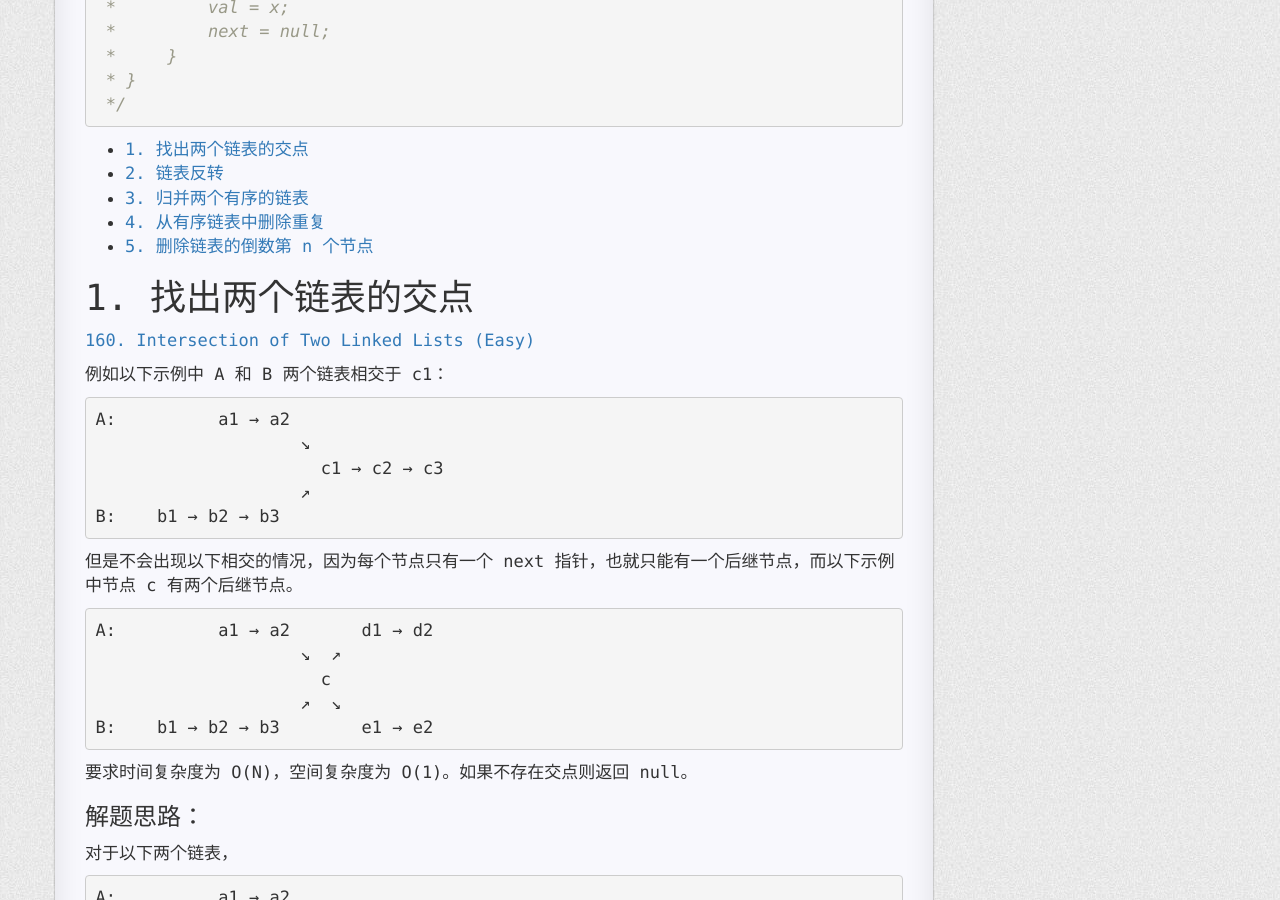
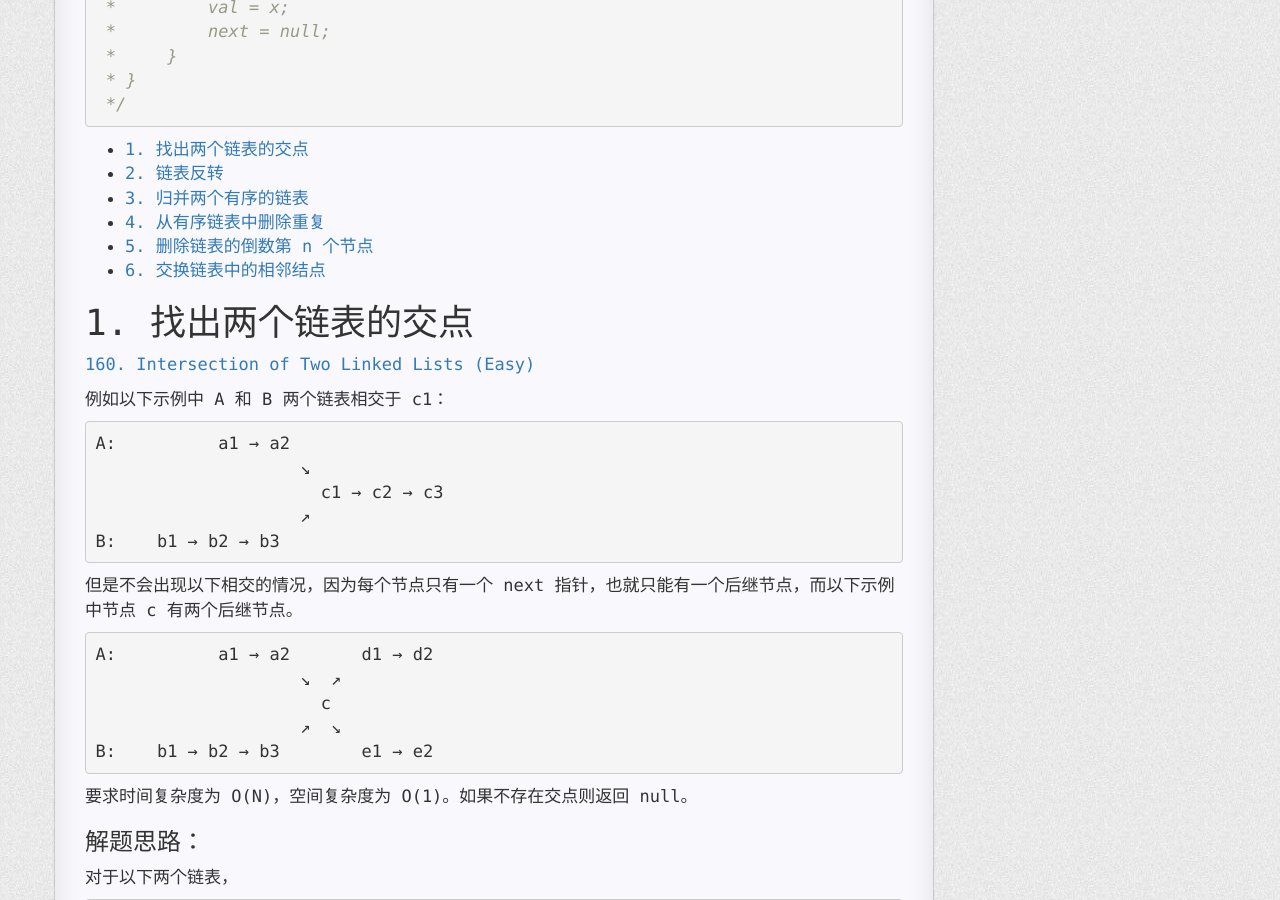
Before and after one commit to FrankdeBoers/blog, a Jekyll site: the page built from _posts/2019-08-15-LeetCode解题笔记：链表主题.md, in a window 1280 px wide and 900 px high, scrolled down 502 px. Built offline with Jekyll 4.4.1, drawn with Linux system fonts in a browser that asks for light colours; nearby versions of some CDN libraries; a style sheet for code colours, icons or effects is not loaded.

Commit message:
Update 2019-08-15-LeetCode解题笔记：链表主题.md

```diff
--- a/_posts/2019-08-15-LeetCode解题笔记：链表主题.md
+++ b/_posts/2019-08-15-LeetCode解题笔记：链表主题.md
@@ -26,6 +26,7 @@ categories: Java
 * [3. 归并两个有序的链表](#3-归并两个有序的链表)
 * [4. 从有序链表中删除重复](#4-从有序链表中删除重复节点)
 * [5. 删除链表的倒数第 n 个节点](#5-删除链表的倒数第-n-个节点)
+* [6. 交换链表中的相邻结点](#6-交换链表中的相邻结点)
 
 
 # 1. 找出两个链表的交点
```
